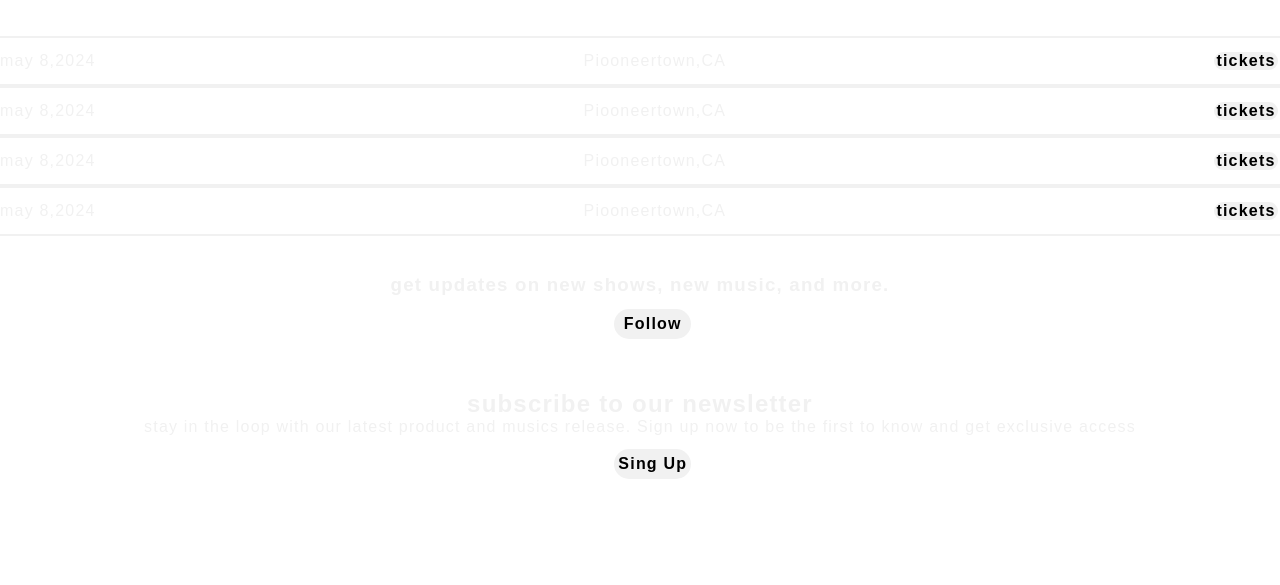
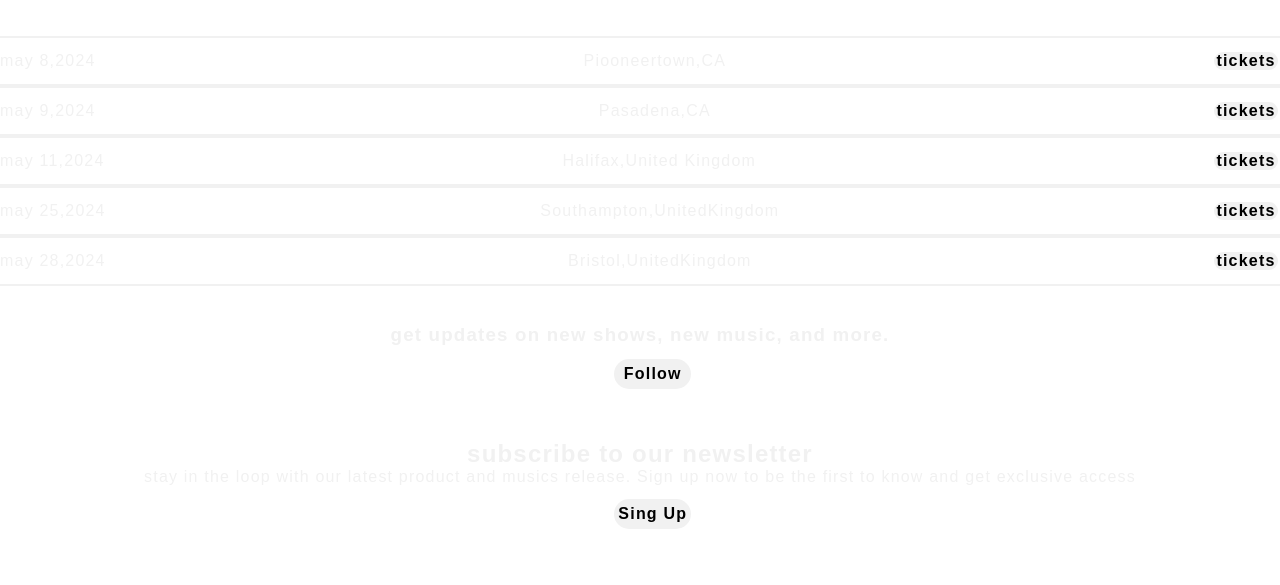
Before and after one commit to MauroCiro0812/Prueba-desempe-o-Gates, a plain HTML site: page index.html in a window 1280 px wide. Shown: the part 2108-2693 px from the top of the page. Drawn offline with nearby package versions, Linux system fonts and the light colour scheme; a web font is replaced by a local one.

Commit message:
se corrigen errores de lugar de presentacion "tickets"

```diff
--- a/index.html
+++ b/index.html
@@ -232,18 +232,23 @@ fecha: 08/04/2024
                     <a class="bot-tick" href="">tickets</a>
                 </div>
                 <div class="cont-tick">
-                    <p>may 8,2024</p>
-                    <span>Piooneertown,CA</span>
+                    <p>may 9,2024</p>
+                    <span>Pasadena,CA</span>
                     <a class="bot-tick" href="">tickets</a>
                 </div>
                 <div class="cont-tick">
-                    <p>may 8,2024</p>
-                    <span>Piooneertown,CA</span>
+                    <p>may 11,2024</p>
+                    <span>Halifax,United Kingdom</span>
                     <a class="bot-tick" href="">tickets</a>
                 </div>
                 <div class="cont-tick">
-                    <p>may 8,2024</p>
-                    <span>Piooneertown,CA</span>
+                    <p>may 25,2024</p>
+                    <span>Southampton,UnitedKingdom</span>
+                    <a class="bot-tick" href="">tickets</a>
+                </div>
+                <div class="cont-tick">
+                    <p>may 28,2024</p>
+                    <span>Bristol,UnitedKingdom</span>
                     <a class="bot-tick" href="">tickets</a>
                 </div>
 
```
